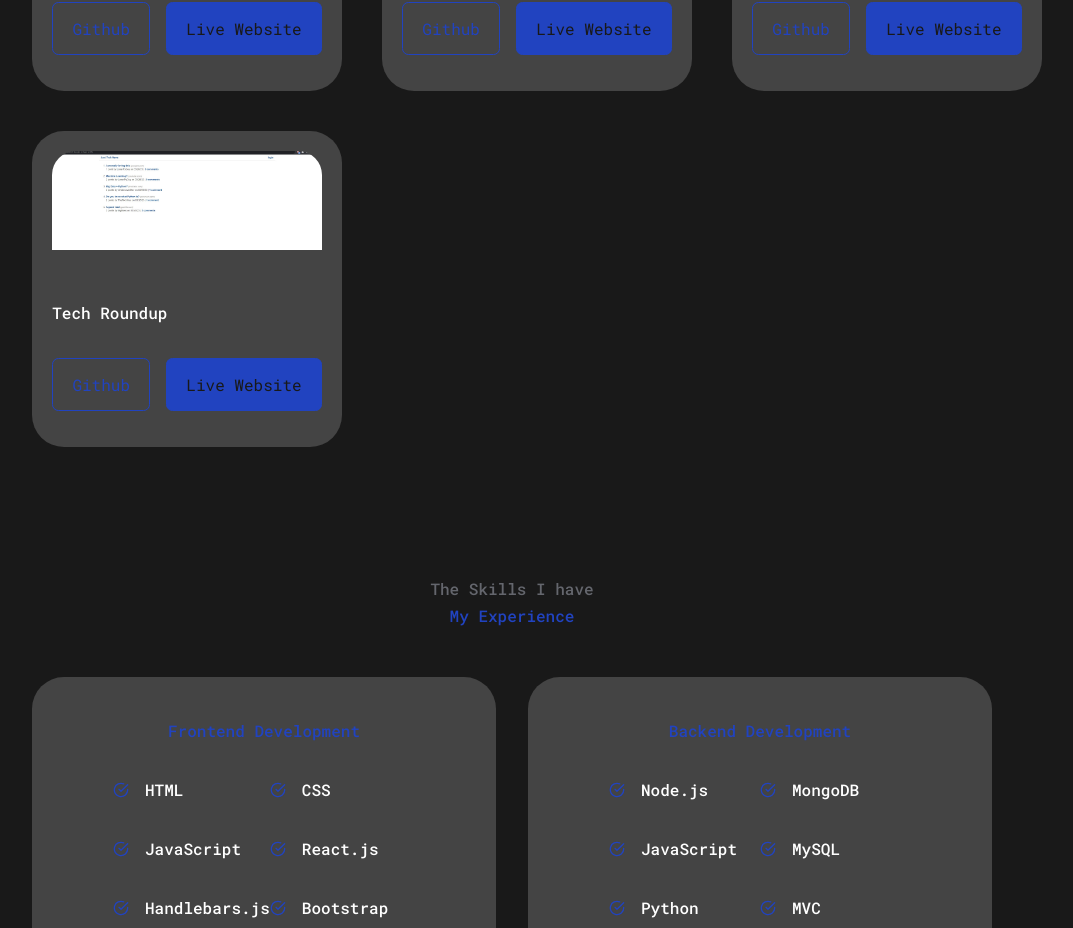
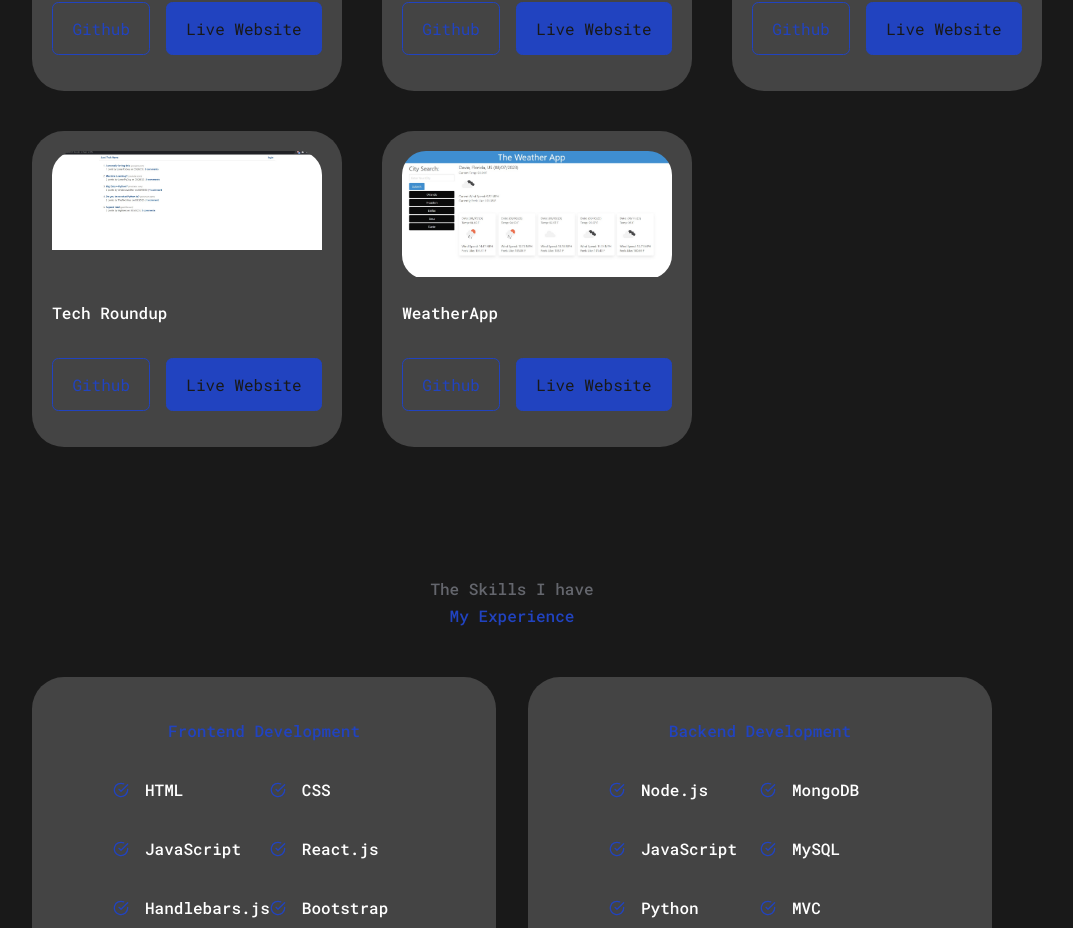
Before and after one commit to TheQuentinJones/MyPortfolio, a React (Create React App) app: page /projects in a window 1280 px wide. Shown: the part 2076-3004 px from the top of the page, without its empty margins (128-1201 px from the left). Built offline with nearby package versions, Linux system fonts and the light colour scheme.

Commit message:
added WeatherApp

```diff
--- a/src/Components/Portfolio/Portfolio.jsx
+++ b/src/Components/Portfolio/Portfolio.jsx
@@ -4,6 +4,7 @@ import  IMG1  from '../../Assets/Screenshot-WorkHive.jpg'
 import  IMG2  from '../../Assets/Fitness4U-screenshot.jpg'
 import  IMG3  from '../../Assets/Screenshot-MovingParts.jpg'
 import IMG4 from '../../Assets/screenshot-tech-roundup.jpg'
+import IMG5 from '../../Assets/screenshot-WeatherApp.jpg'
 
 const portfolioData = [
 
@@ -34,6 +35,13 @@ const portfolioData = [
     title: 'Tech Roundup',
     github: 'https://github.com/TheQuentinJones/python-newfeed',
     livesite: 'https://tech-roundup.herokuapp.com/'
+  },
+  {
+    id: 5,
+    image: IMG5,
+    title: 'WeatherApp',
+    github: 'https://github.com/TheQuentinJones/WeatherApp',
+    livesite: 'https://thequentinjones.github.io/WeatherApp/'
   }
 
 ]
```
Also changed, not shown: src/Assets/screenshot-WeatherApp.jpg (added).
